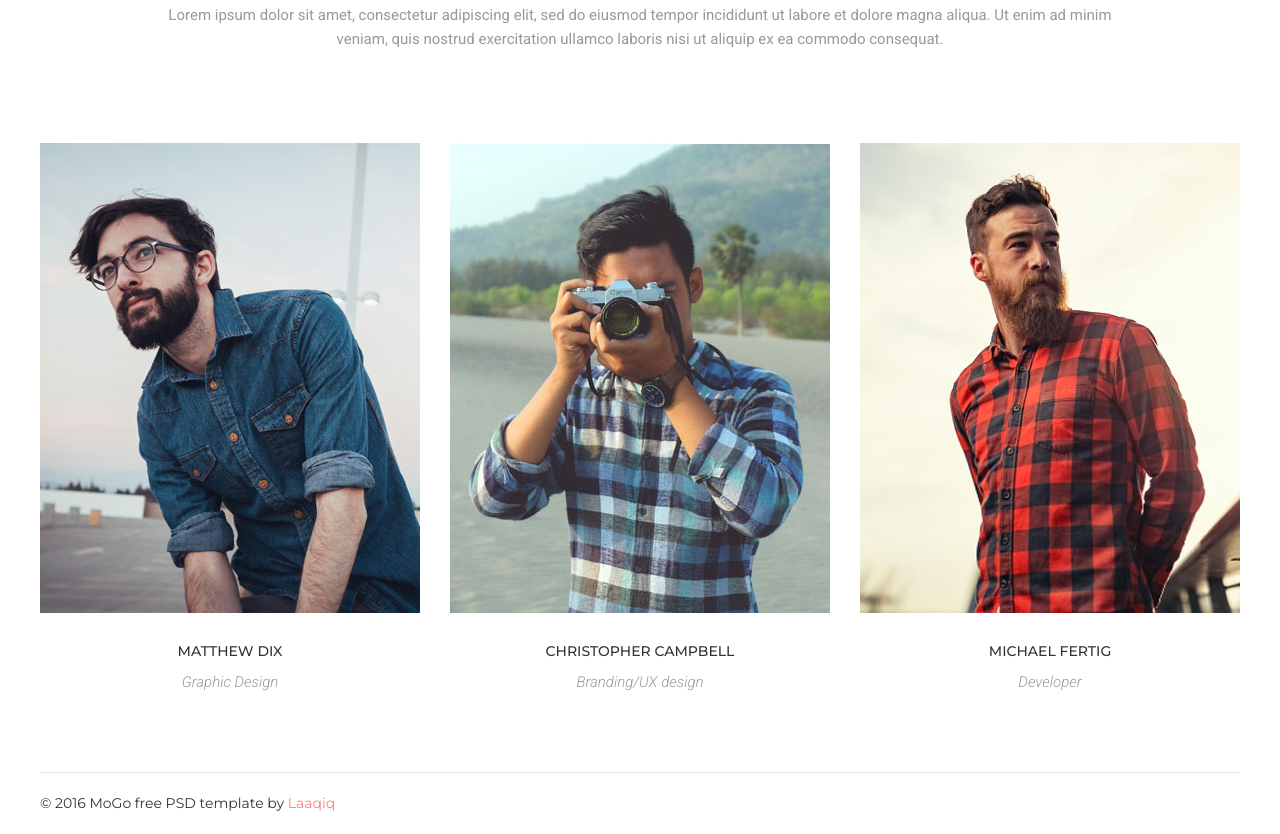
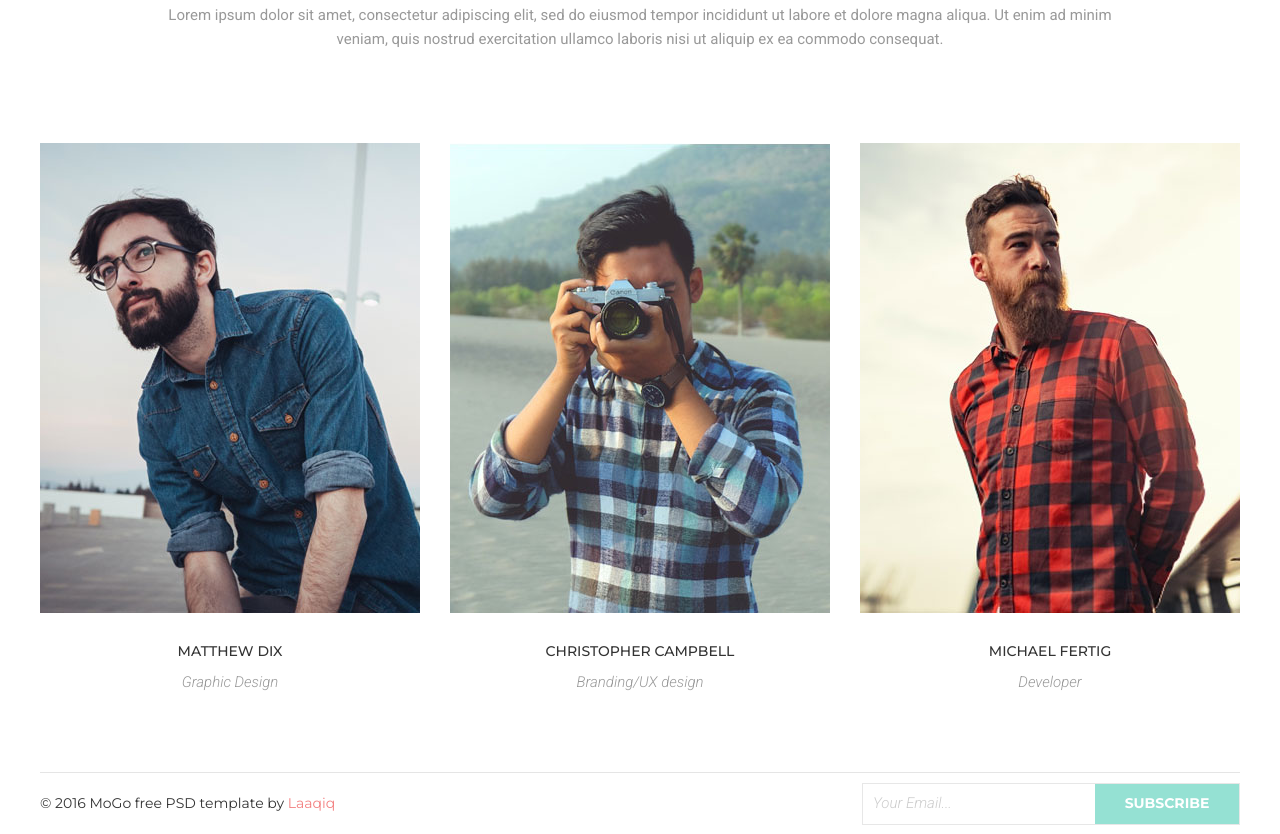
Before and after one commit to xrustic2020/goit, a plain HTML site: page html-css/module-6/index.html in a window 1280 px wide. Shown: the part 779-1613 px from the top of the page. Drawn offline with Linux system fonts and the light colour scheme.

Commit message:
added form and final correct styles for footer

```diff
--- a/html-css/module-6/css/styles.css
+++ b/html-css/module-6/css/styles.css
@@ -56,7 +56,6 @@ header.container {
 }
 
 header a {
-  display: block;
   text-decoration: none;
   color: #95e1d3;
 }
@@ -119,7 +118,6 @@ section.amazing {
 }
 
 .kaushan-style {
-  display: block;
   font-family: "Kaushan Script", sans-serif;
   font-size: 24px;
   line-height: 29px;
@@ -350,3 +348,38 @@ footer.container {
 .copyrite-info > span {
   color: #f38181;
 }
+
+form {
+  border: 1px solid #e7e7e7;
+  width: 378px;
+}
+
+input {
+  border: none;
+}
+
+input[type="text"] {
+  width: 228px;
+  height: 38px;
+}
+
+input[type="text"]::placeholder {
+  font-family: "Roboto", sans-serif;
+  font-size: 15px;
+  font-style: italic;
+  line-height: 24px;
+  padding: 10px;
+  color: #cccccc;
+}
+
+input[type="submit"] {
+  width: 144px;
+  height: 40px;
+  font-family: "Montserrat", sans-serif;
+  font-size: 14px;
+  line-height: 17px;
+  text-transform: uppercase;
+  font-weight: 700;
+  background-color: #95e1d3;
+  color: #ffffff;
+}
--- a/html-css/module-6/index.html
+++ b/html-css/module-6/index.html
@@ -137,6 +137,10 @@
 
 <footer class="container">
     <p class="copyrite-info">&copy; 2016 MoGo free PSD template by <span>Laaqiq</span></p>
+    <form action="URL">
+        <input type="text" placeholder="Your Email...">
+        <input type="submit" value="subscribe">
+    </form>
 </footer>
 
 </body>
```
